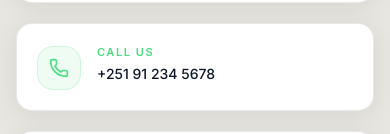
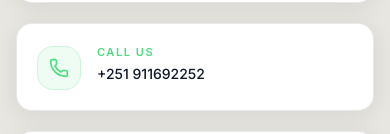
Before and after one commit to 4loops-Technologies/4loopstechnologies-website, a Next.js app: page /contact in a window 390 px wide. Shown: the part 519-653 px from the top of the page. Built offline with nearby package versions, Linux system fonts and the light colour scheme.

Commit message:
phone changed

```diff
--- a/app/contact/page.tsx
+++ b/app/contact/page.tsx
@@ -40,8 +40,8 @@ const contactItems = [
   {
     Icon: Phone,
     label: "Call us",
-    value: "+251 91 234 5678",
-    href: "tel:+251912345678",
+    value: "+251 911692252",
+    href: "tel:+251911692252",
     accent: "#4ade80",
   },
   {
```
